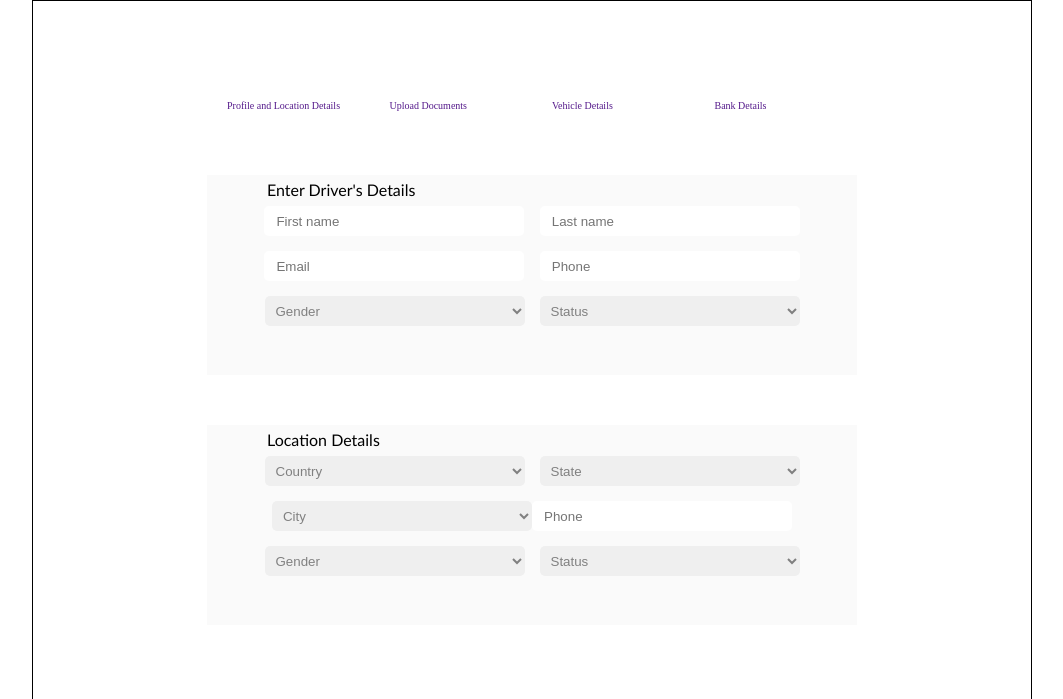
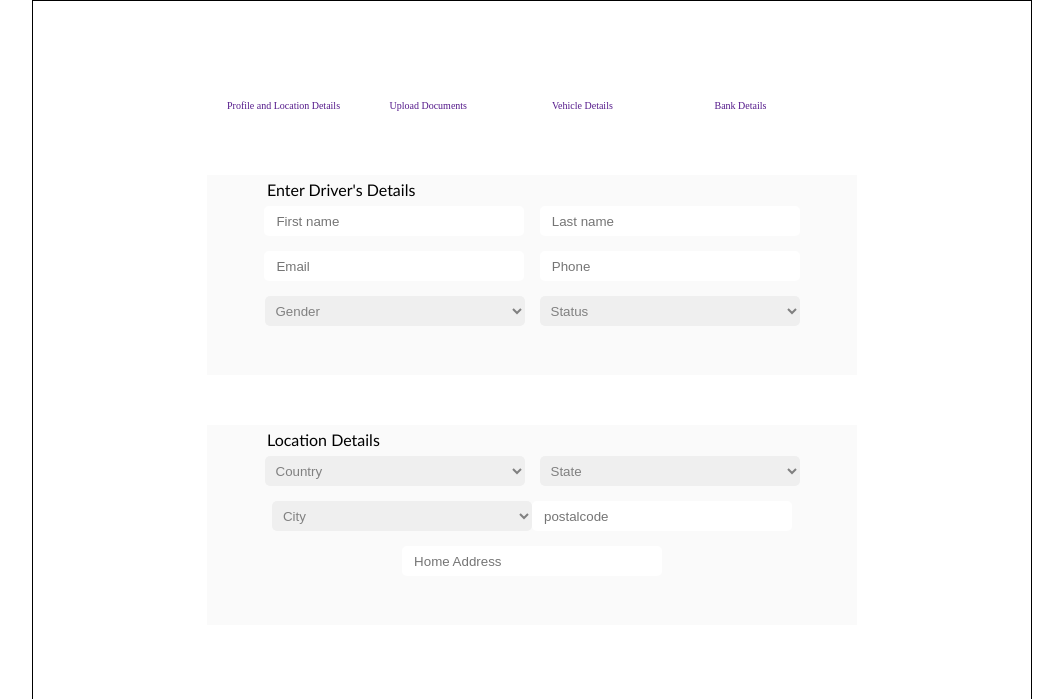
Before and after one commit to dantocome/web-projects, a plain HTML site: page Cssclass/Driverform.html in a window 1280 px wide. Shown: the top 699 px of the page, without its empty margins (108-1171 px from the left). Drawn offline with Linux system fonts and the light colour scheme.

Commit message:
Cssclass/Driver file added

```diff
--- a/Cssclass/Driverform.html
+++ b/Cssclass/Driverform.html
@@ -74,29 +74,19 @@
                     </select>
                 </div>
                 <div class="form-control">
-                  <select name="" id="">
+                  <select name="City" id="">
                     <option value="default">City</option>
                     <option value="Portharcourt">Portharcourt</option>
                     <opyion value="Emohua">Emohua</opyion>
                     <option value="Obioakpo">Obioakpo</option>
                 </div>
                 <div class="form-control">
-                  <label for="phone"></label>
-                  <input type="phone" placeholder="Phone">
+                  <label for="postalcode"></label>
+                  <input type="postalcode" placeholder="postalcode">
                 </div>
                 <div class="form-control">
-                  <select name="" id="">
-                    <option value="Default">Gender</option>
-                    <option value="male">Male</option>
-                    <option value="female">Female</option>
-                    </select>
-                </div>
-                <div class="form-control">
-                  <select name="status" id="st">
-                    <option value="default">Status</option>
-                    <option value="single">Single</option>
-                    <option value="married">Married</option>
-                  </select>
+                  <label for="address"></label>
+                  <input type="text" placeholder="Home Address">
                 </div>
 
               </div>
```
